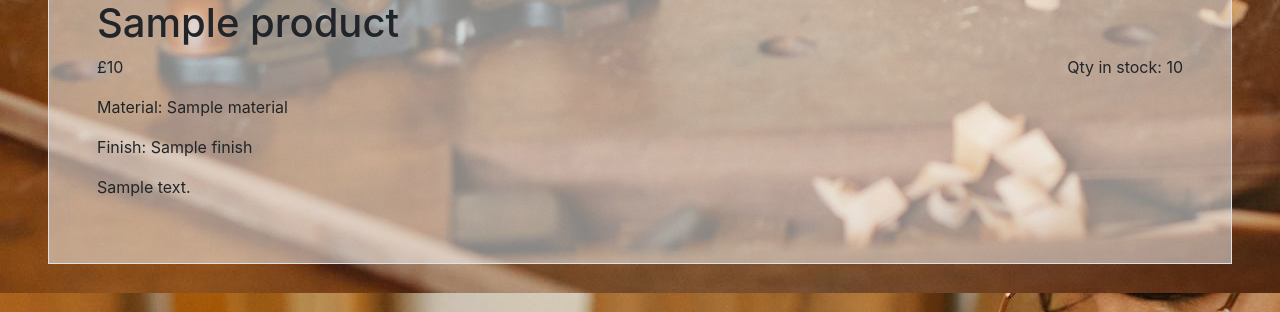
After one commit to mikesealey/ci_pp4, a Django app: template templates/products/product_details.html in a window 1280 px wide. The commit adds this page. Shown: the part 987-1299 px from the top of the page. Run offline with Django 3.2, Linux system fonts and the light colour scheme; the template is opened without the code that fills it: most values are stand-ins (such as "Sample title", 1, 10 or a date in 2020); data that the repository does not hold is empty; some libraries are stand-ins or nearby versions.

Commit message:
adds product_details page

```diff
--- a/templates/components/product_card.html
+++ b/templates/components/product_card.html
@@ -7,7 +7,7 @@
   <h4>{{ product.name }}</h3>
   <p>Price: £{{ product.price }}</p>
   <div class="d-flex justify-content-between">
-    <b>Details</b>
+    <a href="{% url 'product_detail' product.pk %}"><b>See more details</b></a>
     <b>Add to basket</b>
   </div>
 </div>
--- /dev/null
+++ b/templates/products/product_details.html
@@ -0,0 +1,18 @@
+{% extends "homepage.html" %}
+
+{% block content %}
+  <div class="border m-5 p-5 translucent-bg p-3">
+    <!-- Will build Image Gallery here -->
+      <img src="{{ product.images.0 }}" alt="{{ product.name }}" class="img-fluid">
+    <h1>{{ product.name }}</h1>
+    <div class="d-flex flex-row justify-content-between">
+        <p>£{{ product.price }}</p>
+        <p>Qty in stock: {{ product.qty_in_stock}}</p>
+    </div>
+    <p>Material: {{ product.material }}</p>
+    <p>Finish: {{ product.finish }}</p>
+    <p>{{ product.description }}</p>
+
+
+  </div>
+{% endblock %}
--- a/the_woodshed/urls.py
+++ b/the_woodshed/urls.py
@@ -26,4 +26,5 @@ urlpatterns = [
     path('admin/', admin.site.urls),
     path('accounts/', include('allauth.urls')),
     path("products/", views.products_list, name="products_list"),
+    path("product/<int:pk>/", views.product_detail, name="product_detail")
 ]
```
Also changed, not shown: catalogue/views.py (+6 -1 lines).
